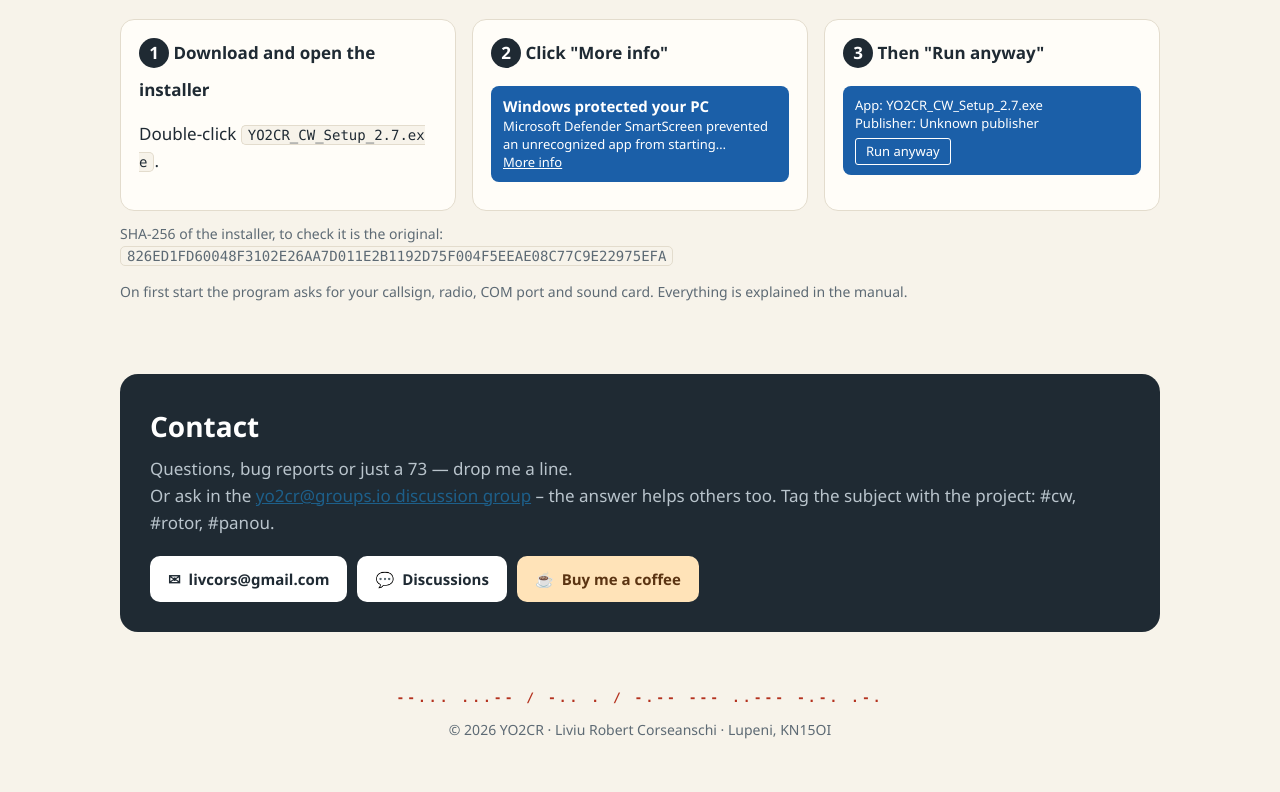
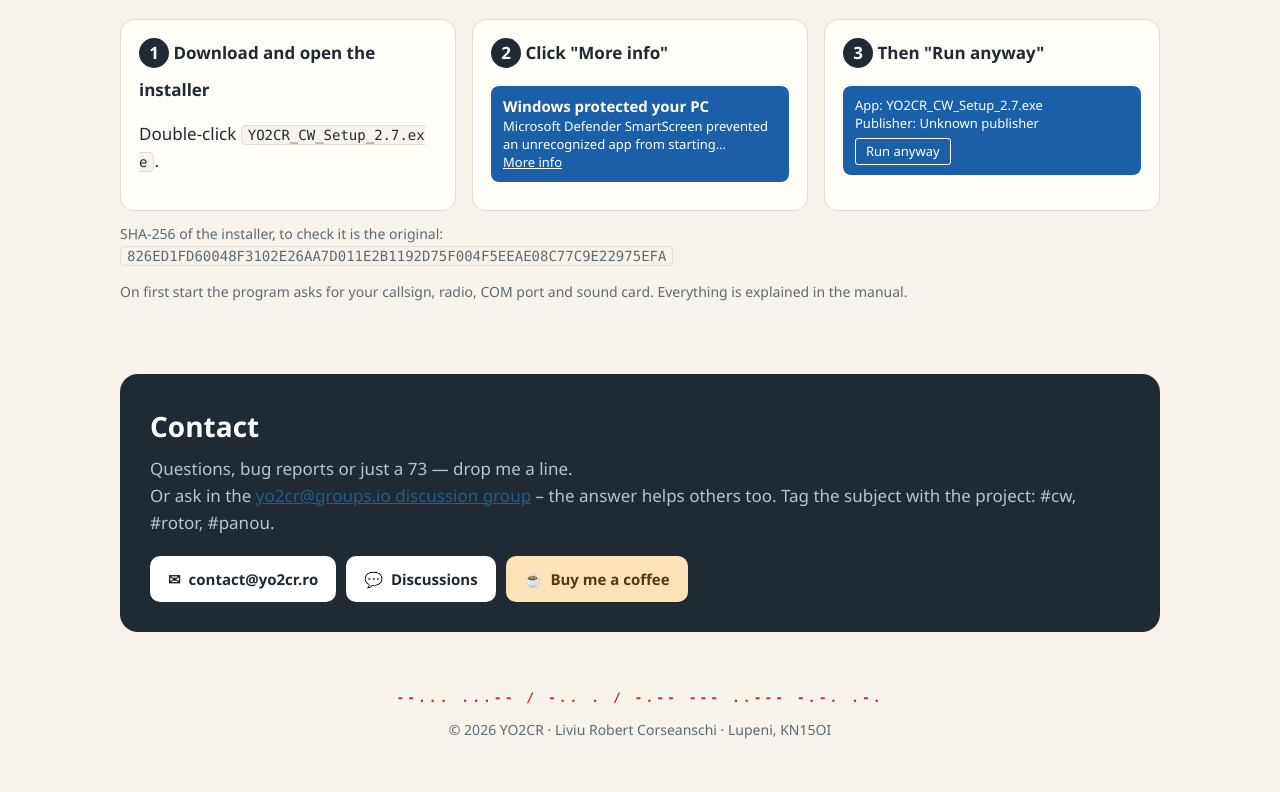
Before and after one commit to Livcorse/livcorse.github.io, a plain HTML site: page index.html in a window 1280 px wide. Shown: the part 4850-5642 px from the top of the page. Drawn offline with Linux system fonts and the light colour scheme.

Commit message:
Adresa de contact: contact@yo2cr.ro

```diff
--- a/index.html
+++ b/index.html
@@ -420,7 +420,7 @@ html[lang=en] [data-en]{display:revert}
 <script>
 (function(){
   // e-mail assembled in the browser, so simple spam robots don't read it from the page
-  var u=['liv','cors'].join(''), d=['gmail','com'].join('.');
+  var u=['con','tact'].join(''), d=['yo2cr','ro'].join('.');
   var a=document.getElementById('mail');
   a.href='mailto:'+u+'@'+d+'?subject=YO2CR';
   document.getElementById('mailtext').textContent=u+'@'+d;
```
